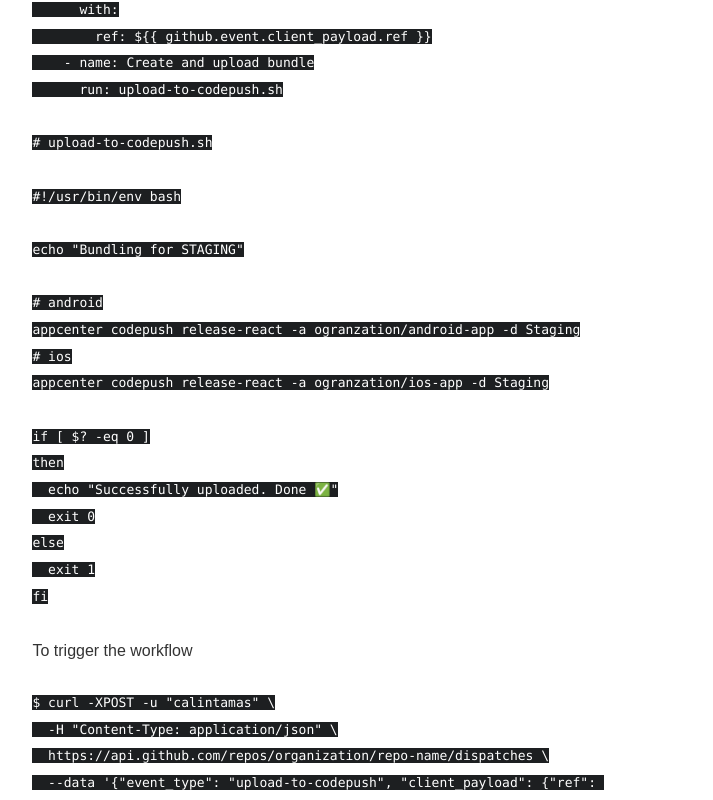
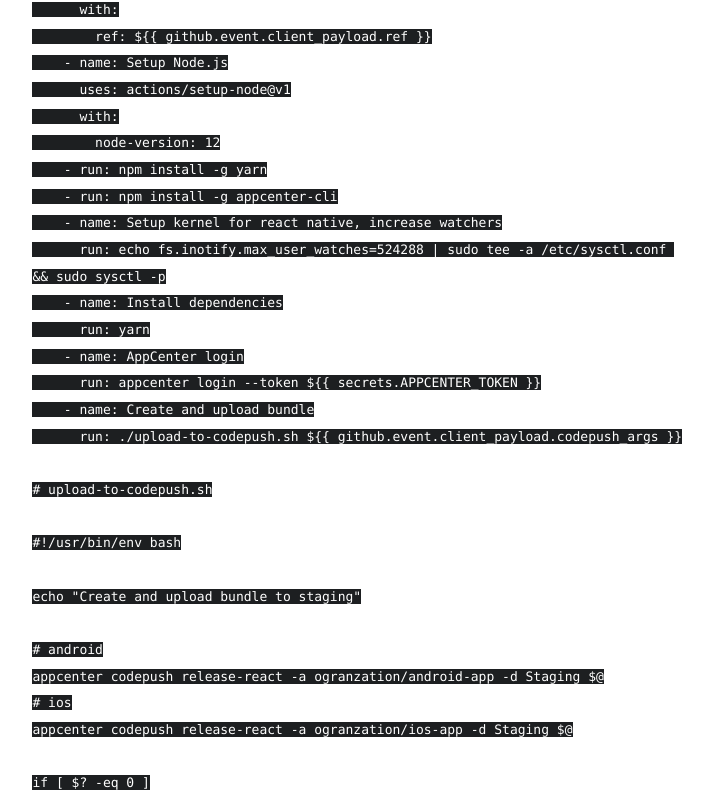
Before and after one commit to calintamas/calintamas.dev, a Gatsby site: page /release-discipline in a window 1280 px wide. Shown: the part 4254-5054 px from the top of the page, without its empty margins (281-994 px from the left). Built offline with nearby package versions, Linux system fonts and the light colour scheme; Gatsby itself is replaced by a stand-in of ours; some packages are replaced by stand-ins of ours; code samples lack their colours; a web font is replaced by a local one.

Commit message:
update release-discipline

````diff
--- a/content/blog/release-discipline/release-discipline.md
+++ b/content/blog/release-discipline/release-discipline.md
@@ -116,14 +116,26 @@
     types: [upload-to-codepush]
 
 jobs:
-  build:
+  upload-to-codepush:
     runs-on: ubuntu-latest
     steps:
     - uses: actions/checkout@v2
       with:
         ref: ${{ github.event.client_payload.ref }}
+    - name: Setup Node.js
+      uses: actions/setup-node@v1
+      with:
+        node-version: 12
+    - run: npm install -g yarn
+    - run: npm install -g appcenter-cli
+    - name: Setup kernel for react native, increase watchers
+      run: echo fs.inotify.max_user_watches=524288 | sudo tee -a /etc/sysctl.conf && sudo sysctl -p
+    - name: Install dependencies
+      run: yarn
+    - name: AppCenter login
+      run: appcenter login --token ${{ secrets.APPCENTER_TOKEN }}
     - name: Create and upload bundle
-      run: upload-to-codepush.sh
+      run: ./upload-to-codepush.sh ${{ github.event.client_payload.codepush_args }}
 ```
 
 ```bash
@@ -131,12 +143,12 @@
 
 #!/usr/bin/env bash
 
-echo "Bundling for STAGING"
+echo "Create and upload bundle to staging"
 
 # android
-appcenter codepush release-react -a ogranzation/android-app -d Staging
+appcenter codepush release-react -a ogranzation/android-app -d Staging $@
 # ios
-appcenter codepush release-react -a ogranzation/ios-app -d Staging
+appcenter codepush release-react -a ogranzation/ios-app -d Staging $@
 
 if [ $? -eq 0 ]
 then
@@ -150,13 +162,14 @@
 To trigger the workflow
 
 ```sh
-$ curl -XPOST -u "calintamas" \
+curl -XPOST -u "calintamas" \
   -H "Content-Type: application/json" \
   https://api.github.com/repos/organization/repo-name/dispatches \
-  --data '{"event_type": "upload-to-codepush", "client_payload": {"ref": "release/1.1.0"}}'
+  --data '{"event_type": "upload-to-codepush", "client_payload": {"ref": "release/1.1.0", "codepush_args": "--target-binary-version 1.1.0 --mandatory --description v2"}}'
 
 Enter host password for user 'calintamas': <YOUR PASS>
 ```
+I can also create a [personal access token](https://help.github.com/en/github/authenticating-to-github/creating-a-personal-access-token-for-the-command-line#creating-a-token) to use from the command line (instead of my password).
 
 Now that we have this, let's see how we can make a `production` hotfix.
 
````
